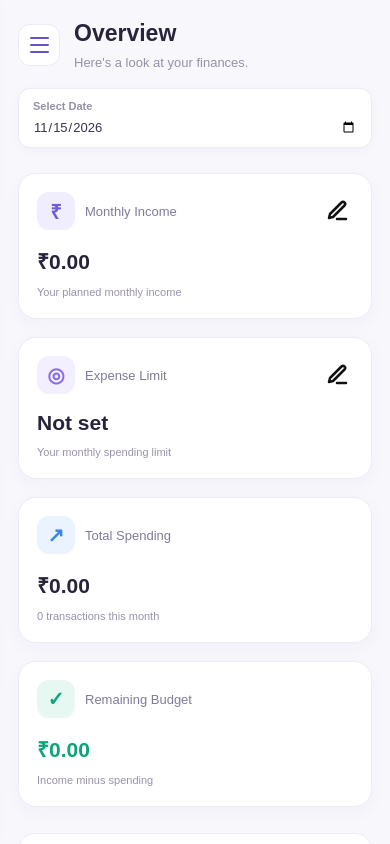
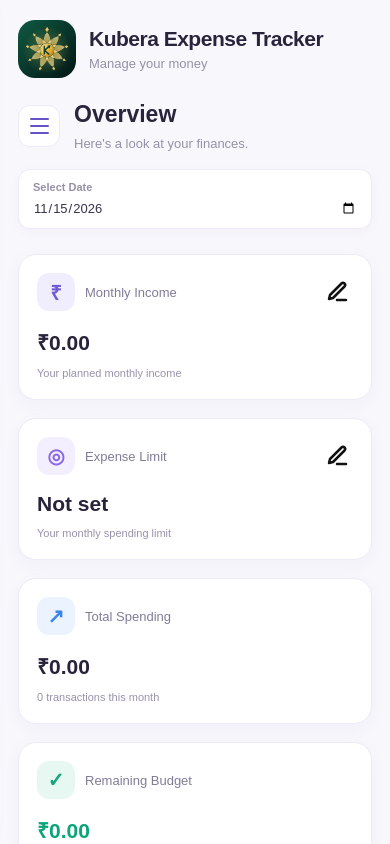
Before and after one commit to AkshathaVaibhav/expense-tracker, a Next.js app: page / in a window 390 px wide. Shown: the top 844 px of the page. Built offline with nearby package versions, Linux system fonts and the light colour scheme.

Commit message:
add app name, logo in hamburger

```diff
--- a/app/components/Sidebar.js
+++ b/app/components/Sidebar.js
@@ -1,3 +1,4 @@
+
 "use client";
 
 import styles from "./Sidebar.module.css";
@@ -33,10 +34,14 @@ export default function Sidebar({
         aria-label="Main navigation"
       >
         <div className={styles.brand}>
-          <div className={styles.logo}>₹</div>
+          <img
+            src="/icon-192.png"
+            alt="Kubera logo"
+            className={styles.logo}
+          />
 
-          <div>
-            <h2>Expense Tracker</h2>
+          <div className={styles.brandText}>
+            <h2>Kubera Expense Tracker</h2>
             <p>Manage your money</p>
           </div>
 
--- a/app/components/Sidebar.module.css
+++ b/app/components/Sidebar.module.css
@@ -1,3 +1,4 @@
+
 .sidebar {
   width: 250px;
   min-height: 100vh;
@@ -18,23 +19,22 @@
 }
 
 .logo {
-  width: 43px;
-  height: 43px;
+  width: 48px;
+  height: 48px;
   border-radius: 14px;
-  background: #7664d8;
-  color: white;
-  display: flex;
-  align-items: center;
-  justify-content: center;
-  font-size: 23px;
-  font-weight: 700;
+  object-fit: cover;
   flex-shrink: 0;
 }
 
+.brandText {
+  min-width: 0;
+}
+
 .brand h2 {
-  font-size: 16px;
+  font-size: 15px;
   color: #29243c;
   margin: 0;
+  line-height: 1.35;
 }
 
 .brand p {
@@ -118,7 +118,7 @@
     left: 0;
     bottom: 0;
     z-index: 1001;
-    width: min(285px, 82vw);
+    width: min(300px, 85vw);
     min-height: 100vh;
     padding: 25px 18px;
     border-right: 1px solid #eeeaf8;
@@ -134,6 +134,16 @@
 
   .brand {
     margin-bottom: 45px;
+    gap: 11px;
+  }
+
+  .logo {
+    width: 50px;
+    height: 50px;
+  }
+
+  .brand h2 {
+    font-size: 15px;
   }
 
   .closeButton {
@@ -149,6 +159,7 @@
     color: #6653c7;
     font-size: 25px;
     cursor: pointer;
+    flex-shrink: 0;
   }
 
   .navigation {
--- a/app/page.js
+++ b/app/page.js
@@ -1,3 +1,4 @@
+
 "use client";
 
 import { useEffect, useState } from "react";
@@ -174,6 +175,21 @@ export default function Home() {
 
       <main className={styles.main}>
         <header className={styles.header}>
+
+          {/* Mobile app branding */}
+          <div className={styles.mobileBrand}>
+            <img
+              src="/icon-192.png"
+              alt="Kubera logo"
+              className={styles.appLogo}
+            />
+
+            <div className={styles.appBrandText}>
+              <h2>Kubera Expense Tracker</h2>
+              <p>Manage your money</p>
+            </div>
+          </div>
+
           <div className={styles.headerTop}>
             <button
               type="button"
--- a/app/page.module.css
+++ b/app/page.module.css
@@ -1,3 +1,4 @@
+
 .dashboard {
   display: flex;
   min-height: 100vh;
@@ -33,6 +34,32 @@
 
 .header p {
   margin: 8px 0 0;
+  color: #9691a7;
+  font-size: 13px;
+}
+
+.mobileBrand {
+  display: none;
+}
+
+.appLogo {
+  width: 58px;
+  height: 58px;
+  object-fit: cover;
+  border-radius: 17px;
+  flex-shrink: 0;
+}
+
+.appBrandText h2 {
+  margin: 0;
+  color: #29243c;
+  font-size: 21px;
+  font-weight: 750;
+  letter-spacing: -0.5px;
+}
+
+.appBrandText p {
+  margin: 5px 0 0;
   color: #9691a7;
   font-size: 13px;
 }
@@ -133,9 +160,17 @@
     margin-bottom: 25px;
   }
 
+  .mobileBrand {
+    display: flex;
+    align-items: center;
+    gap: 13px;
+    margin-bottom: 5px;
+  }
+
   .headerTop {
     width: 100%;
     align-items: center;
+    gap: 14px;
   }
 
   .menuButton {
@@ -157,6 +192,19 @@
     padding: 18px 13px;
   }
 
+  .appLogo {
+    width: 50px;
+    height: 50px;
+  }
+
+  .appBrandText h2 {
+    font-size: 18px;
+  }
+
+  .appBrandText p {
+    font-size: 12px;
+  }
+
   .header h1 {
     font-size: 21px;
   }
```
